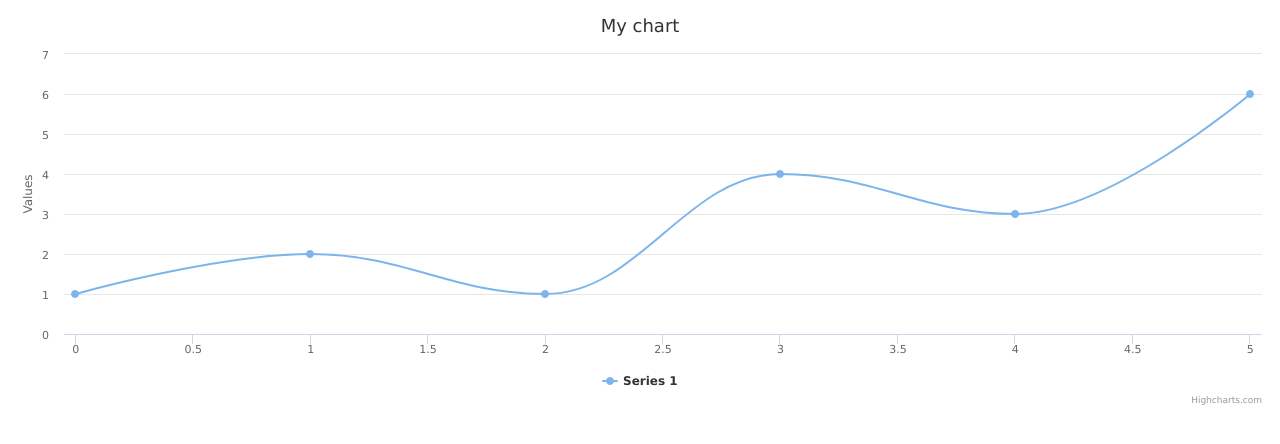
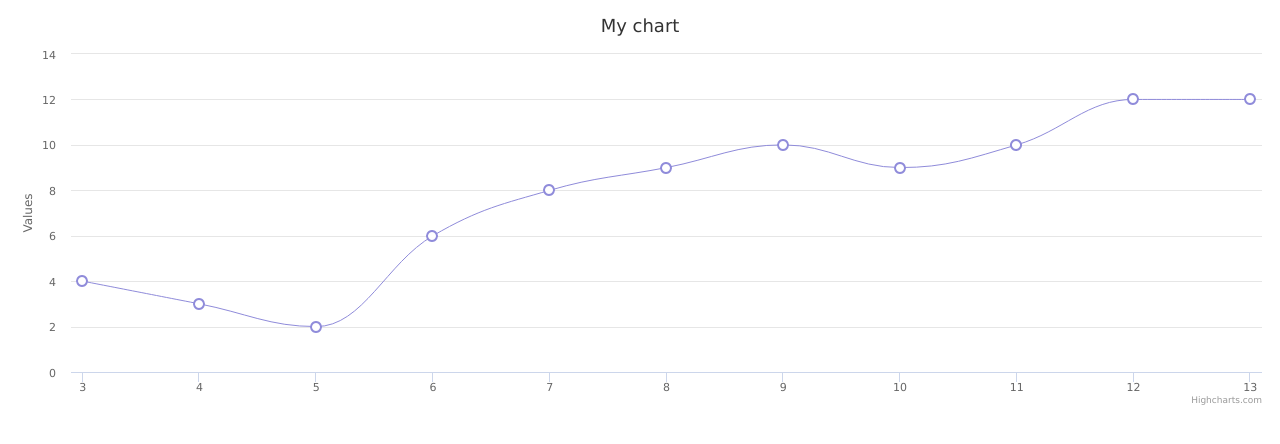
Before and after one commit to sergeen/mks-dashboard, a React (Vite) app: page / in a window 1280 px wide. Shown: the top 444 px of the page. Built offline with nearby package versions, Linux system fonts and the light colour scheme.

Commit message:
Styled most of the chart component, added a temp color helper until I get styled-componets set-up

```diff
--- a/src/components/HighCharts.tsx
+++ b/src/components/HighCharts.tsx
@@ -1,16 +1,77 @@
 import Highcharts from "highcharts";
 import HighchartsReact from "highcharts-react-official";
+
+import Colors from "../helpers/colors";
 
 const options = {
   chart: {
     type: "spline",
   },
+  legend: {
+    enabled: false,
+  },
   title: {
     text: "My chart",
   },
+  tooltip: {
+    backgroundColor: Colors.primary.white,
+    borderWidth: 1,
+    borderColor: Colors.lightTheme.lightGrayishBlueCardBg,
+    borderRadius: 0,
+    shadow: false,
+    shape: "rect",
+    formatter: function () {
+      return `<p style="color:${Colors.lightTheme.desaturatedPurpleChart}">${this.y} new followers</p>`;
+    },
+    positioner: function (a, b, point) {
+      if (point.plotX - 70 > this.chart.plotLeft) {
+        return {x: point.plotX, y: point.plotY + b * 2};
+      } else {
+        return {x: point.plotX + 100, y: point.plotY + 25};
+      }
+    },
+  },
+  plotOptions: {
+    xAxis: {
+      max: 13,
+      min: 3.5,
+    },
+    yAxis: {
+      title: undefined, // Why it's not working?
+      max: 12,
+      min: 0,
+    },
+    series: {
+      pointStart: 4,
+      allowPointSelect: true,
+      lineWidth: 1,
+      color: Colors.lightTheme.desaturatedPurpleChart,
+      states: {
+        hover: {
+          enabled: false,
+        },
+      },
+      marker: {
+        fillColor: Colors.primary.white,
+        lineWidth: 2,
+        lineColor: null,
+        radius: 5,
+        states: {
+          select: {
+            fillColor: Colors.lightTheme.desaturatedPurpleChart,
+            lineWidth: 0,
+            radius: 7.5,
+          },
+          hover: {
+            enabled: false,
+          },
+        },
+      },
+    },
+  },
   series: [
     {
-      data: [1, 2, 1, 4, 3, 6],
+      data: [[3, 4], 3, 2, 6, 8, 9, 10, 9, 10, 12, 12],
     },
   ],
 };
--- /dev/null
+++ b/src/helpers/colors.tsx
@@ -0,0 +1,35 @@
+const Colors = {
+  primary: {
+    white: "hsl(0, 0%, 100%)",
+    limeGreen: "hsl(163, 72%, 41%)",
+    brightRed: "hsl(356, 69%, 56%)",
+    facebook: "hsl(195, 100%, 50%)",
+    twitter: "hsl(203, 89%, 53%)",
+    instagram: "linear-gradient(hsl(37, 97%, 70%),hsl(329, 70%, 58%))",
+    youTube: "hsl(348, 97%, 39%)",
+  },
+  neutral: {
+    darkGrey: "hsl(228, 2%, 40%)",
+    dashedGrey: "hsl(330, 3%, 85%)",
+    intermedianGrey: "hsl(224, 7%, 55%)",
+    lightGrey: "hsl(230, 75%, 98%)",
+    mediumGrey: "hsl(222, 50%, 96%)",
+  },
+  darkTheme: {
+    toggle: "linear-gradient(hsl(210, 78%, 56%),hsl(146, 68%, 55%))",
+    veryDarkBlueBg: "hsl(230, 17%, 14%)",
+    veryDarkBlueTopBgPattern: "hsl(232, 19%, 15%)",
+    darkDesaturatedBlueCardBg: "hsl(228, 28%, 20%)",
+    desaturatedBlueText: "hsl(228, 34%, 66%)",
+    desaturatedPurpleChart: "hsl(243, 51%, 70%)",
+  },
+  lightTheme: {
+    veryPaleBlueTopBgPattern: "hsl(225, 100%, 98%)",
+    lightGrayishBlueCardBg: "hsl(227, 47%, 96%)",
+    darkGrayishBlueText: "hsl(228, 12%, 44%)",
+    veryDarkBlueText: "hsl(230, 17%, 14%)",
+    desaturatedPurpleChart: "hsl(243, 51%, 70%)",
+  },
+};
+
+export default Colors;
```
